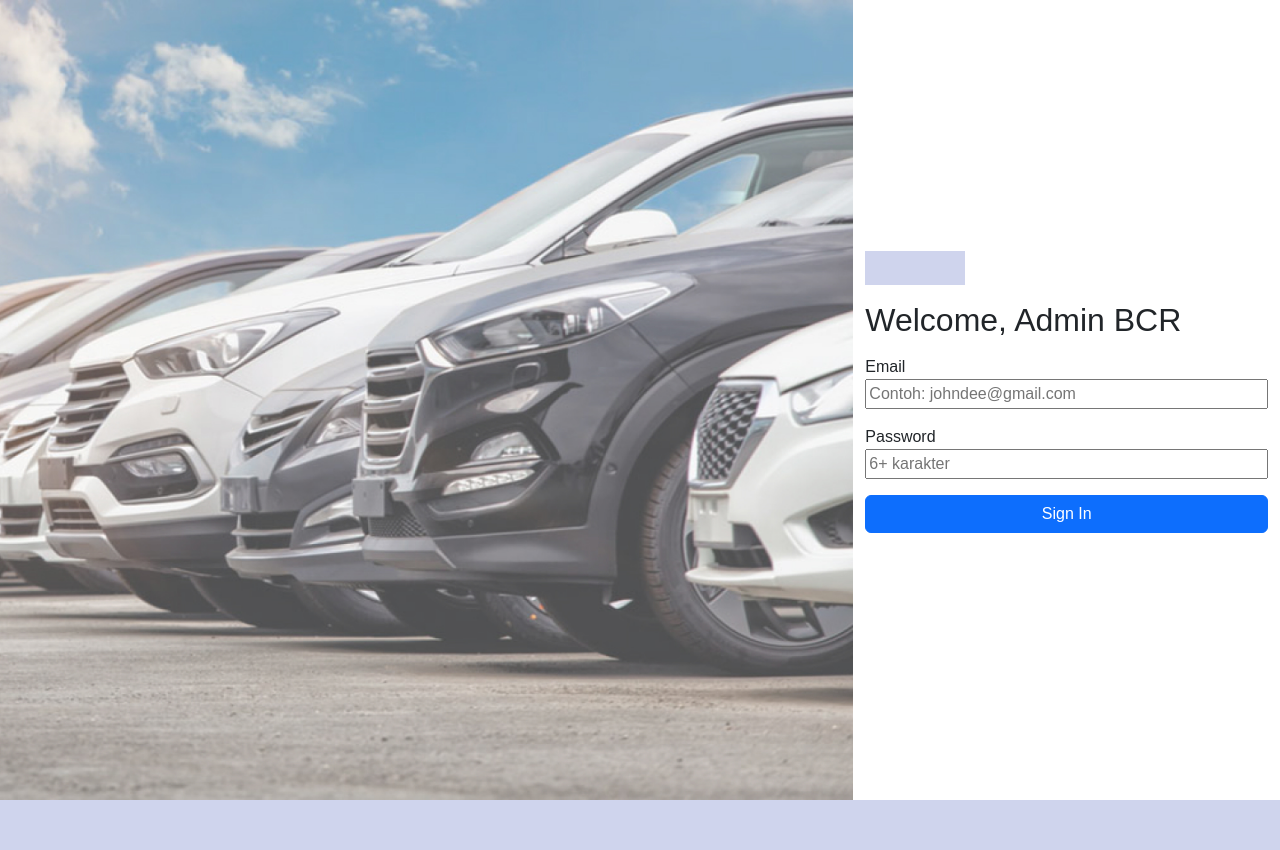
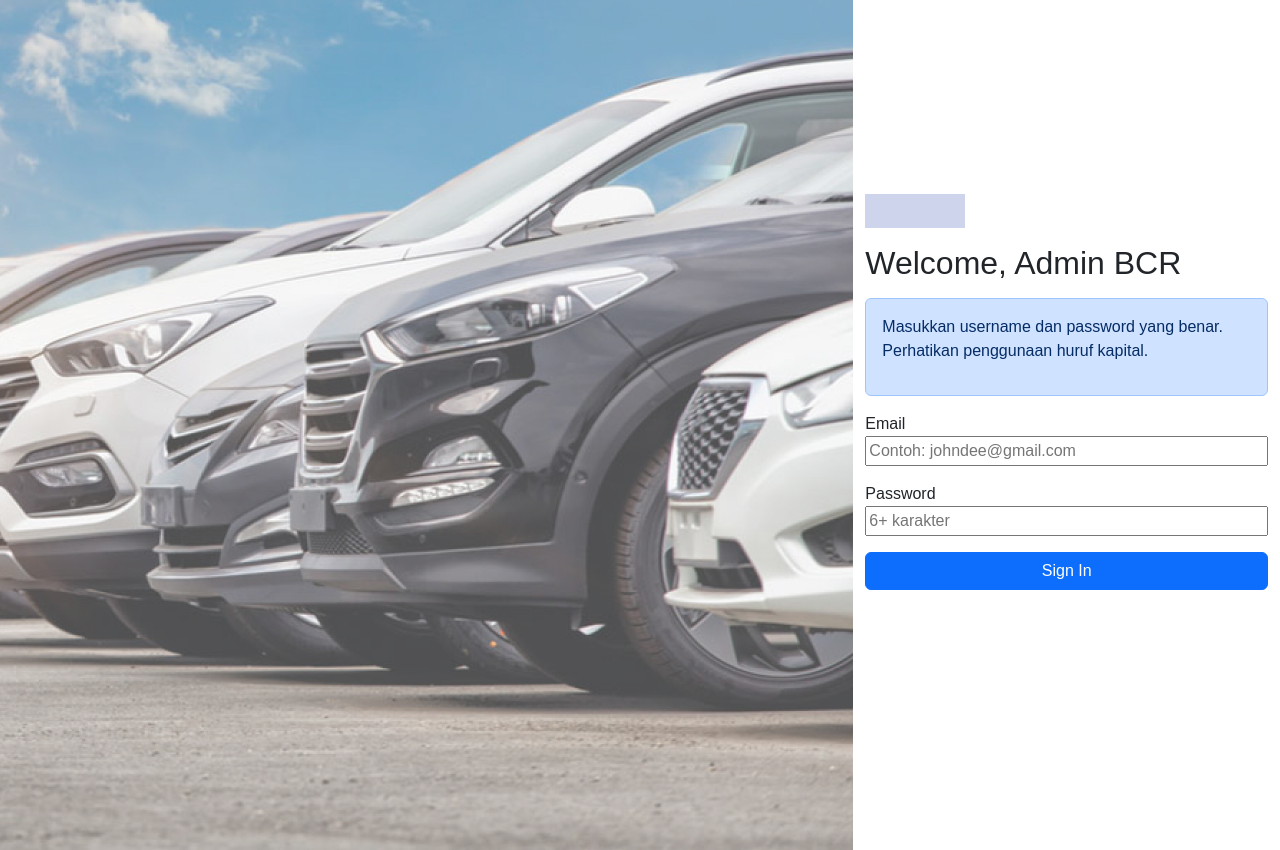
Before and after one commit to AgunngDwi/binar_platinum_kel2, a React (Vite) app: page /admin in a window 1280 px wide. Both pictures are taken after a click on the button "Sign In". Before the commit the page ends 800 px from the top, so only its background shows below. Built offline with nearby package versions, Linux system fonts and the light colour scheme; no server answers.

Commit message:
complete everything needed in admin login page

```diff
--- a/src/components/Admin/Login.css
+++ b/src/components/Admin/Login.css
@@ -1,15 +1,18 @@
 body {
     background-color: #CFD4ED;
+    position: relative;
+    height: 100vh;
+    margin: 0;
 }
 
 .admin-login-container {
     max-width: 1440px;
-    height: 100vh;
+    max-height: 900px;
     margin: 0 auto;
-}
-
-.admin-login-parent {
-    height: 100vh;
+    position: absolute;
+    top: 50%;
+    left: 50%;
+    transform: translate(-50%, -50%);
 }
 
 .img-background {
@@ -18,12 +21,12 @@ body {
     padding-left: 0;
     position: relative;
     overflow: hidden;
-    height: 100vh;
+    /* height: 100vh; */
 }
 
 .img-background img {
 
-    height: 100vh;
+    /* height: 100vh; */
     object-fit: cover;
 }
 
--- a/src/components/Admin/Login.jsx
+++ b/src/components/Admin/Login.jsx
@@ -1,8 +1,63 @@
-import React from "react";
-import { Container, Row, Col, Button } from "react-bootstrap";
-import "./Login.css"
+import React, { useEffect, useState } from "react";
+import axios from "axios";
+import { useNavigate } from "react-router-dom";
+import { Container, Row, Col, Button, Alert } from "react-bootstrap";
+import "./Login.css";
 
 const AdminLogin = () => {
+  // Inisiasi fungsi untuk navigasi antar path
+  const navigate = useNavigate();
+
+  // Atur nilai awal state
+  const [form, setForm] = useState({
+    email: "",
+    password: "",
+  });
+  const [shownAlert, setShownAlert] = useState(false);
+  const [succ, setSucc] = useState("");
+  const [err, setErr] = useState("");
+  const [load, setLoad] = useState(false);
+
+  // Bikin fungsi untuk menangani input
+  const handleChange = (e) => {
+    const { name, value } = e.target;
+    setForm({ ...form, [name]: value });
+  };
+
+  // Bikin fungsi untuk mempost data ke API
+  const handleSubmit = (e) => {
+    setLoad(true);
+    const data = {
+      email: form.email,
+      password: form.password
+    };
+
+    axios
+    .post(`https://api-car-rental.binaracademy.org/admin/auth/login`, data)
+    .then((res) => {
+      // console.log(res);
+      localStorage.setItem("admin_token", res.data.access_token);
+      localStorage.setItem("role", res.data.role);
+      setLoad(false);
+      setTimeout(() => {
+        navigate("/admin_dashboard")
+      }, 3000)
+    })
+    .catch((err) => {
+      console.log(err);
+      setLoad(false);
+      setShownAlert(true);
+    })
+  };
+
+  // Bikin hook agar tidak bisa kembali ke halaman admin login ketika login sudah dilakukan
+  useEffect(() => {
+    let existToken = localStorage.getItem("admin_token");
+    if (existToken && existToken !== undefined) {
+      navigate("/admin_dashboard")
+    }
+  })
+
   return (
     <Container fluid className="admin-login-container">
       <Row className="d-flex admin-login-parent">
@@ -14,22 +69,39 @@ const AdminLogin = () => {
             <div className="logo"></div>
           </div>
           <h2 className="sign-in-wrapper-child">Welcome, Admin BCR</h2>
+          {shownAlert && (
+            <Alert>
+              <p>
+                Masukkan username dan password yang benar. Perhatikan penggunaan
+                huruf kapital.
+              </p>
+            </Alert>
+          )}
           <div className="sign-in-wrapper-child">
             <label htmlFor="">Email</label> <br />
-                    <input type="email" placeholder="Contoh: johndee@gmail.com" />
+            <input
+              type="email"
+              placeholder="Contoh: johndee@gmail.com"
+              name="email"
+              value={form.email}
+              onChange={handleChange}
+            />
           </div>
           <div className="sign-in-wrapper-child">
             <label htmlFor="">Password</label> <br />
-                    <input type="password" placeholder="6+ karakter" />
-                </div >
-                <Button className="sign-in-wrapper-child">
-                    Sign In
-                </Button>
+            <input
+              type="password"
+              placeholder="6+ karakter"
+              name="password"
+              value={form.password}
+              onChange={handleChange}
+            />
+          </div>
+          <Button className="sign-in-wrapper-child" onClick={handleSubmit} > {load ? "Loading..." : "Sign In"} </Button>
         </Col>
       </Row>
     </Container>
-  )
-
+  );
 };
 
-export default AdminLogin
+export default AdminLogin;
--- a/src/components/Homepage/SearchBar.jsx
+++ b/src/components/Homepage/SearchBar.jsx
@@ -25,7 +25,7 @@ const SearchBar = () => {
       .then((res) => {
         setOriginalData(res.data.cars);
         setData(res.data.cars);
-        // console.log(res)
+        console.log(res)
       })
       .catch((err) => console.log(err));
   };
--- a/src/pages/Homepage/Detailcar.jsx
+++ b/src/pages/Homepage/Detailcar.jsx
@@ -19,7 +19,7 @@ const Detailcar = () => {
     .get(api)
     .then((res) => {
       setData(res.data)
-      // console.log(res)
+      console.log(res)
     })
     .catch((err) => console.log(err))
   }
```
Lines whose indentation alone changed are shown as unchanged.
